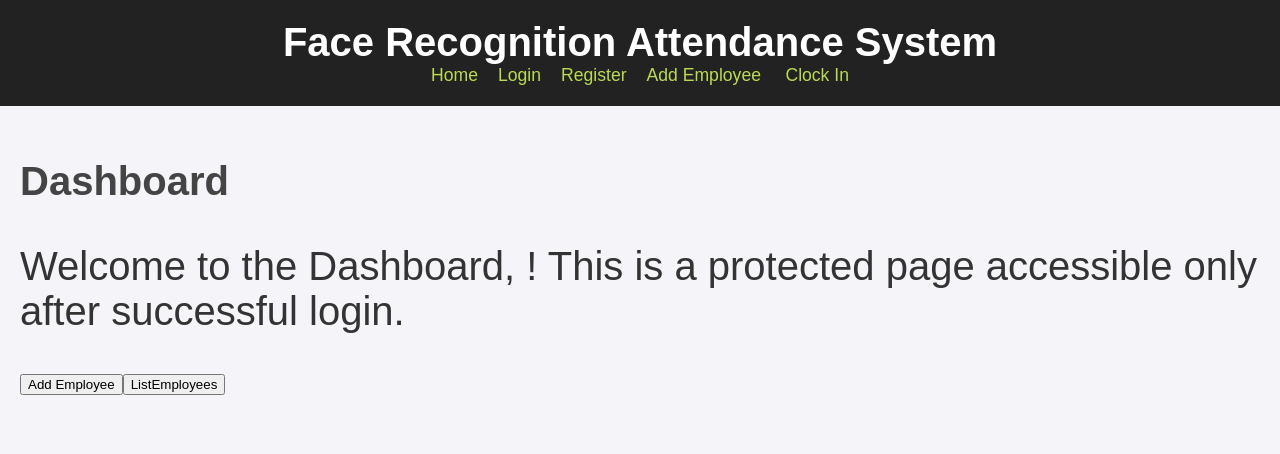
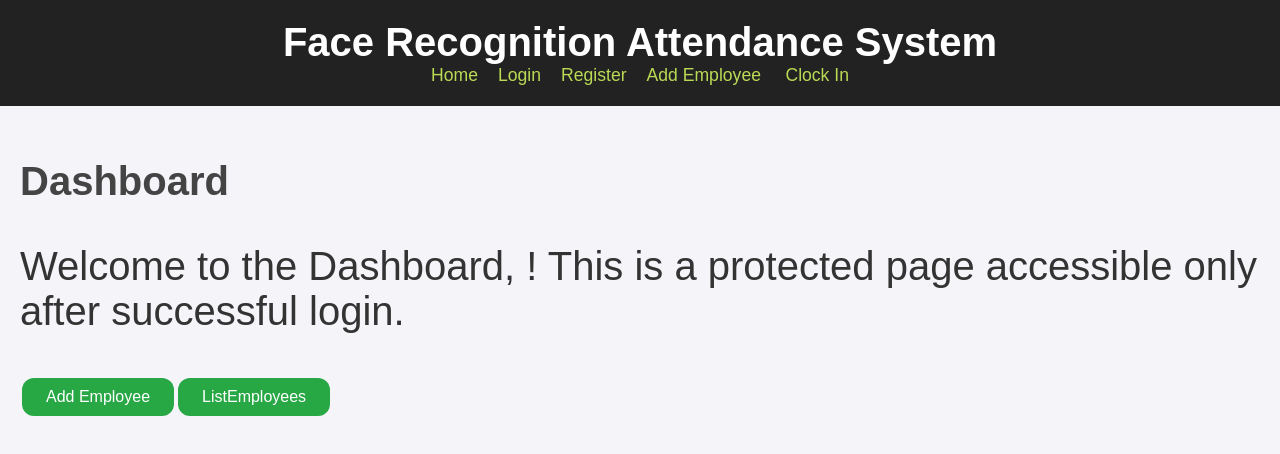
Before and after one commit to kedaranathambekar/FYP-Faceattendances, a React (Create React App) app: page /dashboard in a window 1280 px wide. Shown: the top 454 px of the page. Built offline with nearby package versions, Linux system fonts and the light colour scheme; what amazon-cognito-identity-js would draw is missing.

Commit message:
made some editing in update-employee

```diff
--- a/src/components/Dashboard.js
+++ b/src/components/Dashboard.js
@@ -97,8 +97,8 @@ function Dashboard() {
     <div>
       <h2>Dashboard</h2>
       <p>Welcome to the Dashboard, {username}! This is a protected page accessible only after successful login.</p>
-      <button onClick={handleAddEmployee}>Add Employee</button>
-      <button onClick={handleListEmployees}>ListEmployees</button>
+      <button onClick={handleAddEmployee} className="button">Add Employee</button>
+      <button onClick={handleListEmployees} className="button">ListEmployees</button>
     </div>
   );
 }
--- a/src/components/UpdateEmployee.js
+++ b/src/components/UpdateEmployee.js
@@ -61,6 +61,7 @@ function UpdateEmployee() {
     <div>
       <h2>Update Employee</h2>
       <form onSubmit={handleSubmit}>
+        <p>FirstName:
         <input
           type="text"
           name="firstName"
@@ -69,6 +70,8 @@ function UpdateEmployee() {
           placeholder="First Name"
           required
         />
+        </p>
+        <p>SecondName:
         <input
           type="text"
           name="lastName"
@@ -76,7 +79,8 @@ function UpdateEmployee() {
           onChange={handleChange}
           placeholder="Last Name"
           required
-        />
+        /></p>
+        <p>Department:
         <input
           type="text"
           name="department"
@@ -84,7 +88,8 @@ function UpdateEmployee() {
           onChange={handleChange}
           placeholder="Department"
           required
-        />
+        /></p>
+        <p>Team:
         <input
           type="text"
           name="team"
@@ -92,7 +97,7 @@ function UpdateEmployee() {
           onChange={handleChange}
           placeholder="Team"
           required
-        />
+        /></p>
         <button type="submit">Update Employee</button>
       </form>
     </div>
```
